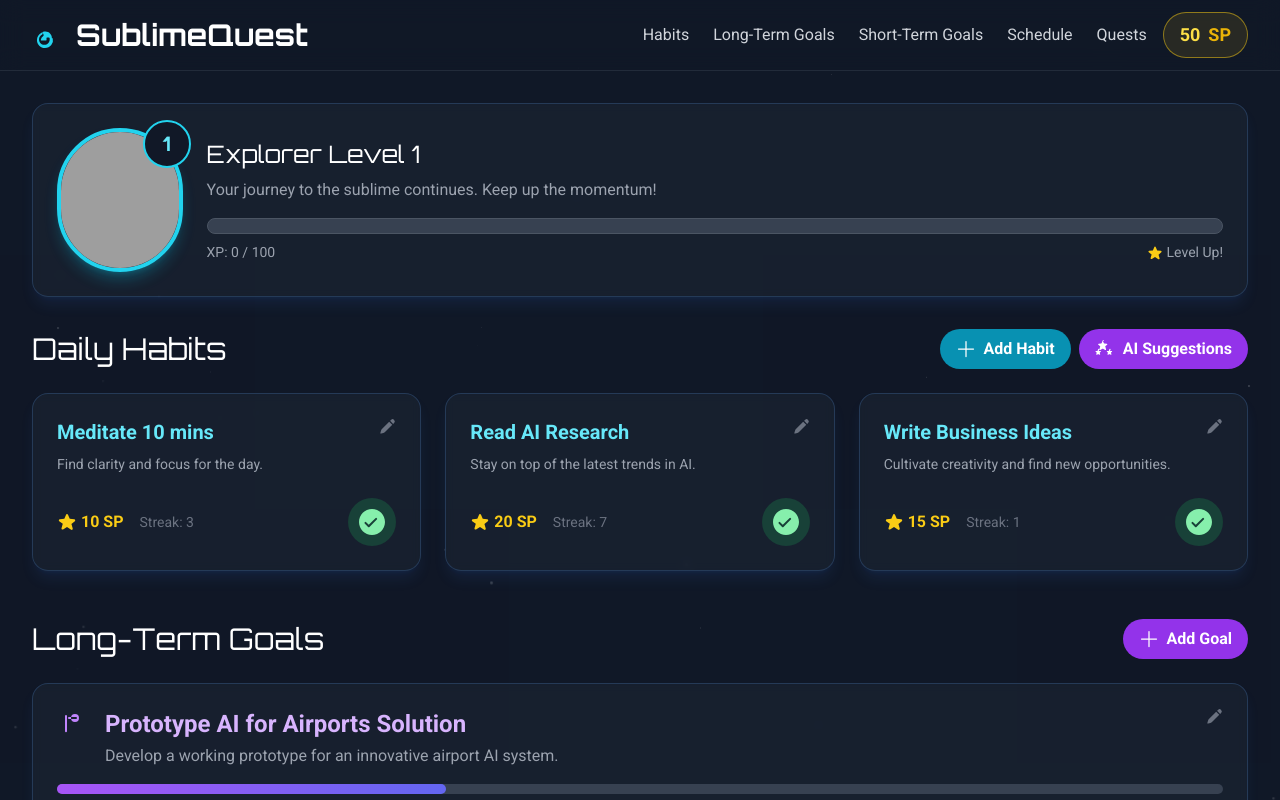
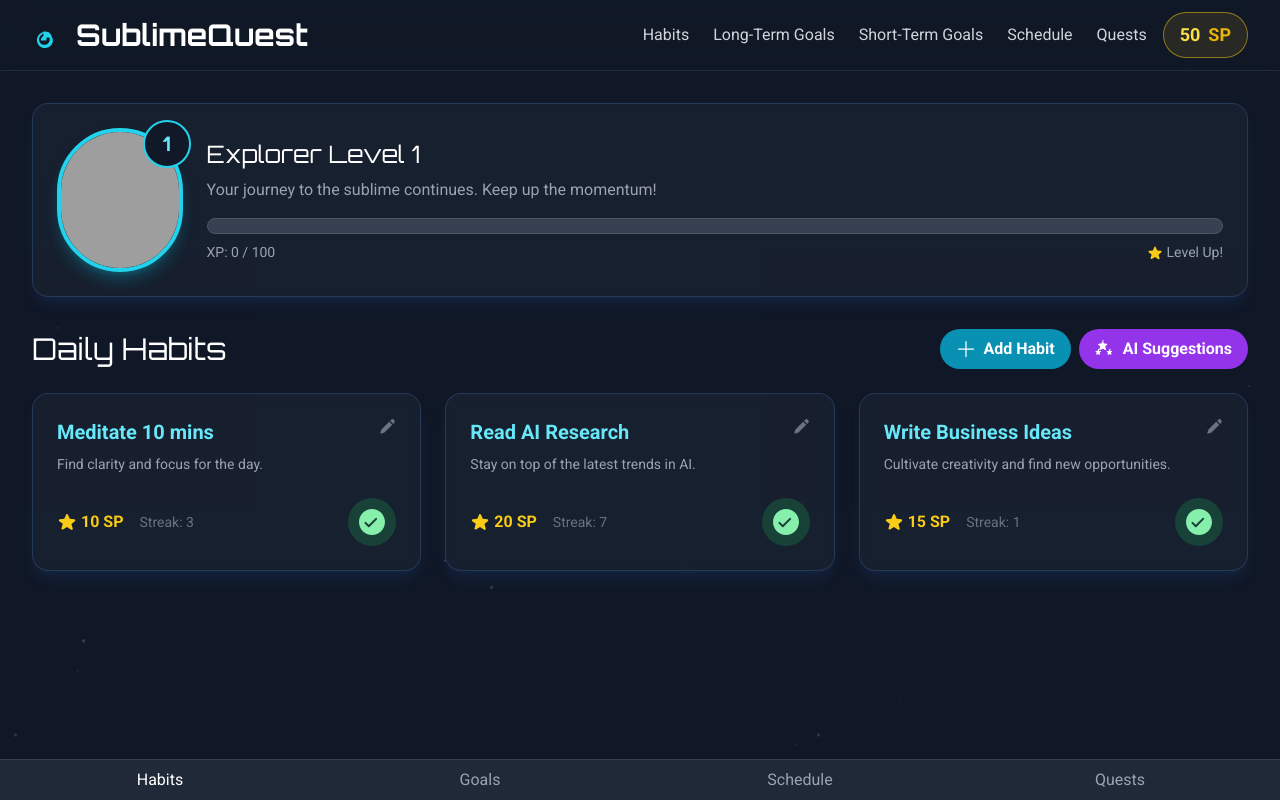
Before and after one commit to jakewoodworth/SublimeApp, a React (Vite) app: page / in a window 1280 px wide. Shown: the top 800 px of the page. Built offline with nearby package versions, Linux system fonts and the light colour scheme; grey boxes are pictures that could not be loaded.

Commit message:
Add tab navigation for app sections

```diff
--- a/App.tsx
+++ b/App.tsx
@@ -92,6 +92,7 @@ const App: React.FC = () => {
     const [isSuggestingHabits, setIsSuggestingHabits] = useState<boolean>(false);
     const [isSuggestingQuests, setIsSuggestingQuests] = useState<boolean>(false);
     const [activeQuestId, setActiveQuestId] = useState<string | null>(null);
+    const [activeTab, setActiveTab] = useState<'habits' | 'goals' | 'schedule' | 'quests'>('habits');
 
     // --- Experience & Leveling ---
     const addExperience = useCallback((xp: number) => {
@@ -446,11 +447,12 @@ const App: React.FC = () => {
                 />
             )}
             <Header sublimePoints={sublimePoints} />
-            <main className="p-4 md:p-8 max-w-7xl mx-auto">
+            <main className="p-4 md:p-8 max-w-7xl mx-auto pb-24">
                 <div className="grid grid-cols-1 md:grid-cols-2 lg:grid-cols-3 gap-8 mb-8">
                    <Dashboard avatar={avatar} />
                 </div>
 
+                {activeTab === 'habits' && (
                     <section id="habits" className="mb-12">
                         <HabitTracker
                             habits={habits}
@@ -463,7 +465,10 @@ const App: React.FC = () => {
                             today={getTodayString()}
                         />
                     </section>
+                )}
 
+                {activeTab === 'goals' && (
+                    <>
                         <section id="goals" className="mb-12">
                             <GoalTracker
                                 id="goals"
@@ -489,7 +494,10 @@ const App: React.FC = () => {
                                 onDeleteGoal={handleDeleteShortTermGoal}
                             />
                         </section>
+                    </>
+                )}
 
+                {activeTab === 'schedule' && (
                     <section id="schedule" className="mb-12">
                         <ScheduleManager
                             selectedDate={selectedDate}
@@ -501,7 +509,9 @@ const App: React.FC = () => {
                             onToggleTimeBlock={(blockId) => handleToggleTimeBlock(selectedDate, blockId)}
                         />
                     </section>
+                )}
 
+                {activeTab === 'quests' && (
                     <section id="quests" className="mb-12">
                         <QuestTracker
                             quests={quests}
@@ -514,7 +524,14 @@ const App: React.FC = () => {
                             isSuggesting={isSuggestingQuests}
                         />
                     </section>
+                )}
             </main>
+            <nav className="fixed bottom-0 left-0 right-0 bg-gray-800 border-t border-gray-700 text-gray-400 flex justify-around py-2">
+                <button onClick={() => setActiveTab('habits')} className={`flex-1 ${activeTab === 'habits' ? 'text-white' : ''}`}>Habits</button>
+                <button onClick={() => setActiveTab('goals')} className={`flex-1 ${activeTab === 'goals' ? 'text-white' : ''}`}>Goals</button>
+                <button onClick={() => setActiveTab('schedule')} className={`flex-1 ${activeTab === 'schedule' ? 'text-white' : ''}`}>Schedule</button>
+                <button onClick={() => setActiveTab('quests')} className={`flex-1 ${activeTab === 'quests' ? 'text-white' : ''}`}>Quests</button>
+            </nav>
         </div>
     );
 };
```
Lines whose indentation alone changed are shown as unchanged.
